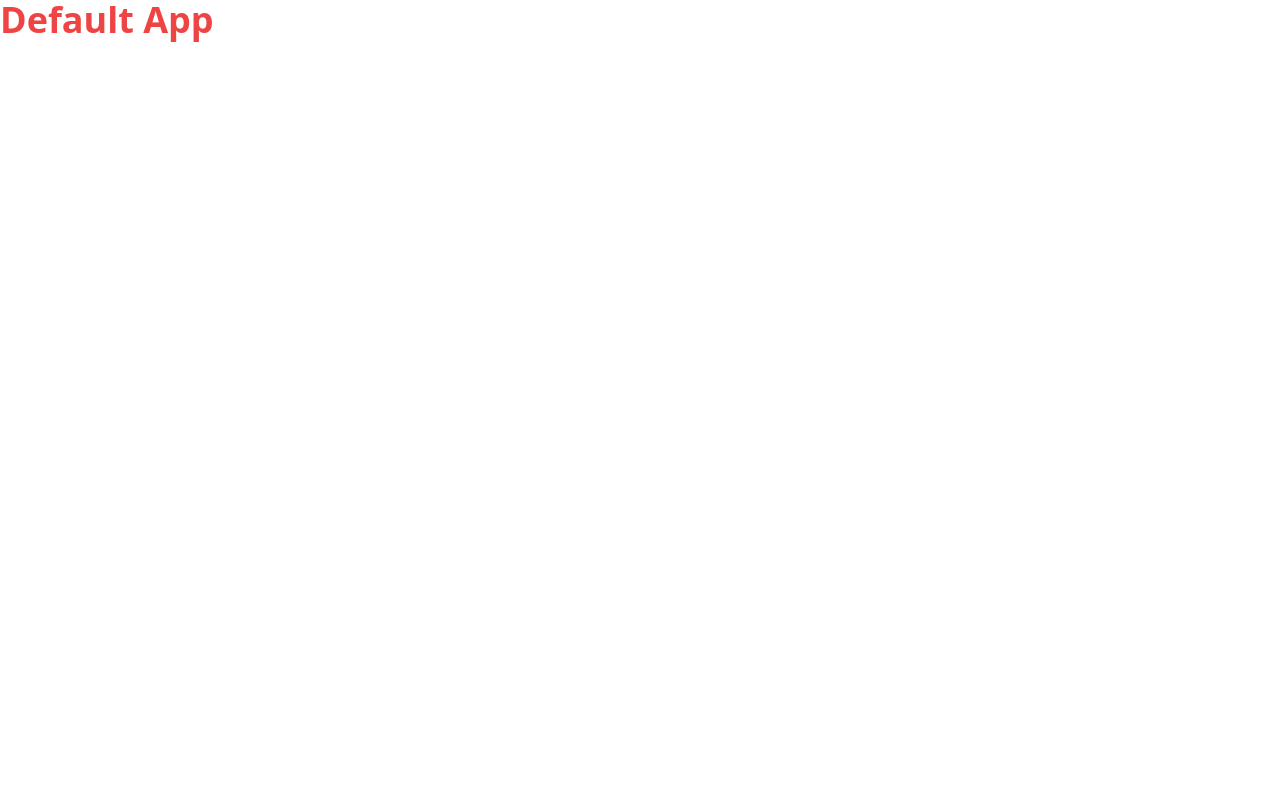
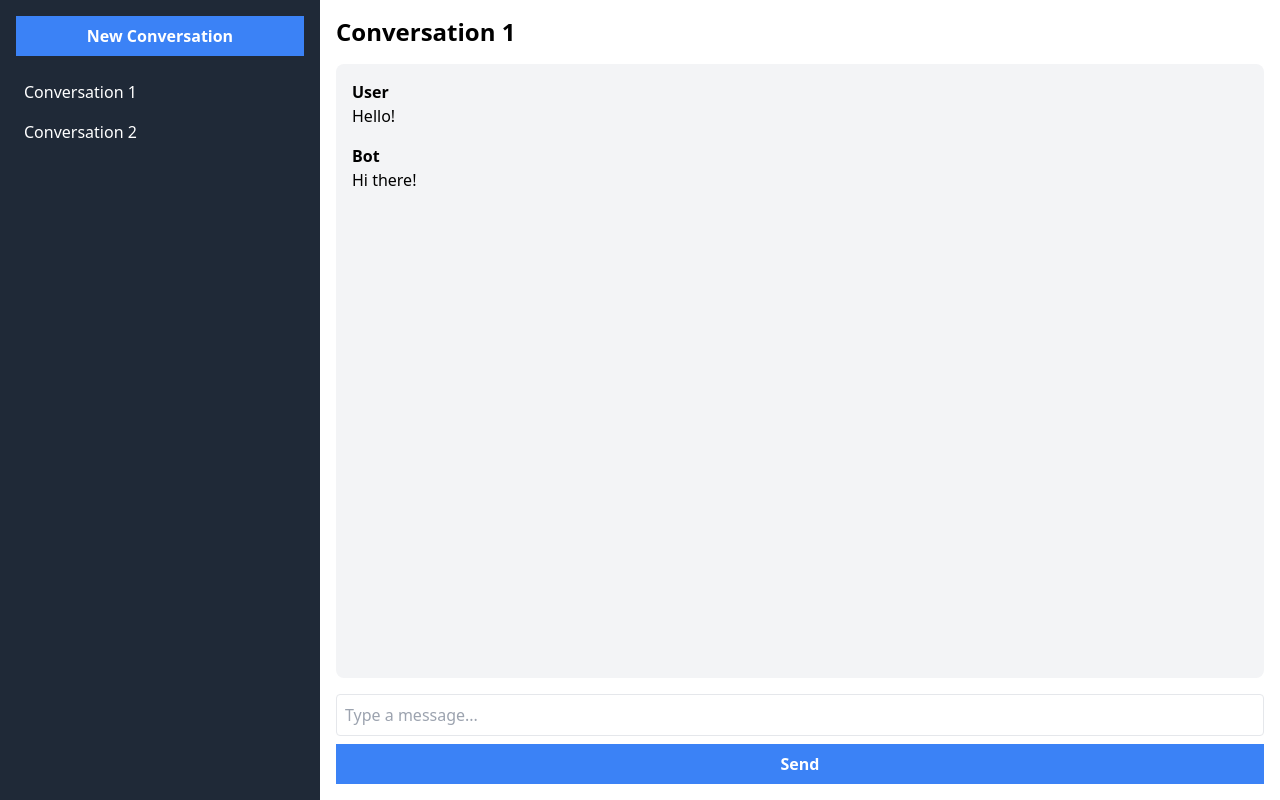
Before and after one commit to wmeddie/agent-api, a React (Create React App) app in the folder frontend/: page / in a window 1280 px wide. Built offline with nearby package versions, Linux system fonts and the light colour scheme.

Commit message:
add conversations

```diff
--- a/frontend/src/App.css
+++ b/frontend/src/App.css
@@ -1,3 +1,9 @@
 @tailwind base;
 @tailwind components;
 @tailwind utilities;
+
+html, body, #root {
+  height: 100%;
+  margin: 0;
+  padding: 0;
+}
--- a/frontend/src/App.js
+++ b/frontend/src/App.js
@@ -1,8 +1,61 @@
+import React, { useState } from 'react';
 import './App.css';
+import Sidebar from './components/Sidebar';
+import Conversation from './components/Conversation';
+
+const sampleConversations = [
+  {
+    title: 'Conversation 1',
+    messages: [
+      { sender: 'User', text: 'Hello!' },
+      { sender: 'Bot', text: 'Hi there!' },
+    ],
+  },
+  {
+    title: 'Conversation 2',
+    messages: [
+      { sender: 'User', text: 'How are you?' },
+      { sender: 'Bot', text: 'I am fine, thank you!' },
+    ],
+  },
+];
 
 function App() {
+  const [conversations, setConversations] = useState(sampleConversations);
+  const [selectedConversationIndex, setSelectedConversationIndex] = useState(0);
+
+  const handleNewConversation = () => {
+    const newConversation = {
+      title: `Conversation ${conversations.length + 1}`,
+      messages: [],
+    };
+    setConversations([...conversations, newConversation]);
+    setSelectedConversationIndex(conversations.length);
+  };
+
+  const handleSelectConversation = (index) => {
+    setSelectedConversationIndex(index);
+  };
+
+  const handleAddMessage = (text) => {
+    const newMessage = { sender: 'User', text };
+    const updatedConversations = [...conversations];
+    updatedConversations[selectedConversationIndex].messages.push(newMessage);
+    setConversations(updatedConversations);
+  };
+
   return (
-    <h1 className="text-4xl font-bold text-red-500">Default App</h1>
+    <div className="flex h-screen">
+      <Sidebar
+        conversations={conversations}
+        onSelectConversation={handleSelectConversation}
+        onNewConversation={handleNewConversation}
+      />
+      <Conversation
+        conversation={conversations[selectedConversationIndex]}
+        onAddMessage={handleAddMessage}
+      />
+    </div>
   );
 }
 
--- /dev/null
+++ b/frontend/src/components/Conversation.js
@@ -0,0 +1,43 @@
+import React, { useState } from 'react';
+
+const Conversation = ({ conversation, onAddMessage }) => {
+    const [newMessage, setNewMessage] = useState('');
+
+    const handleSendMessage = () => {
+      if (newMessage.trim()) {
+        onAddMessage(newMessage);
+        setNewMessage('');
+      }
+    };
+
+    return (
+      <div className="w-3/4 h-full p-4 flex flex-col">
+        <h2 className="text-2xl font-bold mb-4">{conversation.title}</h2>
+        <div className="bg-gray-100 p-4 rounded-lg flex-grow overflow-y-auto">
+          {conversation.messages.map((message, index) => (
+            <div key={index} className="mb-4">
+              <div className="font-bold">{message.sender}</div>
+              <div>{message.text}</div>
+            </div>
+          ))}
+        </div>
+        <div className="mt-4">
+          <input
+            type="text"
+            value={newMessage}
+            onChange={(e) => setNewMessage(e.target.value)}
+            className="w-full p-2 border rounded"
+            placeholder="Type a message..."
+          />
+          <button
+            onClick={handleSendMessage}
+            className="w-full bg-blue-500 hover:bg-blue-700 text-white font-bold py-2 px-4 mt-2"
+          >
+            Send
+          </button>
+        </div>
+      </div>
+    );
+};
+
+export default Conversation;
--- /dev/null
+++ b/frontend/src/components/Sidebar.js
@@ -0,0 +1,27 @@
+import React from 'react';
+
+const Sidebar = ({ conversations, onSelectConversation, onNewConversation }) => {
+    return (
+      <div className="w-1/4 h-full bg-gray-800 text-white p-4 flex flex-col">
+        <button
+          className="w-full bg-blue-500 hover:bg-blue-700 text-white font-bold py-2 px-4 mb-4"
+          onClick={onNewConversation}
+        >
+          New Conversation
+        </button>
+        <ul className="flex-grow overflow-y-auto">
+          {conversations.map((conversation, index) => (
+            <li
+              key={index}
+              className="cursor-pointer p-2 hover:bg-gray-700"
+              onClick={() => onSelectConversation(index)}
+            >
+              {conversation.title}
+            </li>
+          ))}
+        </ul>
+      </div>
+    );
+};
+
+export default Sidebar;
```
